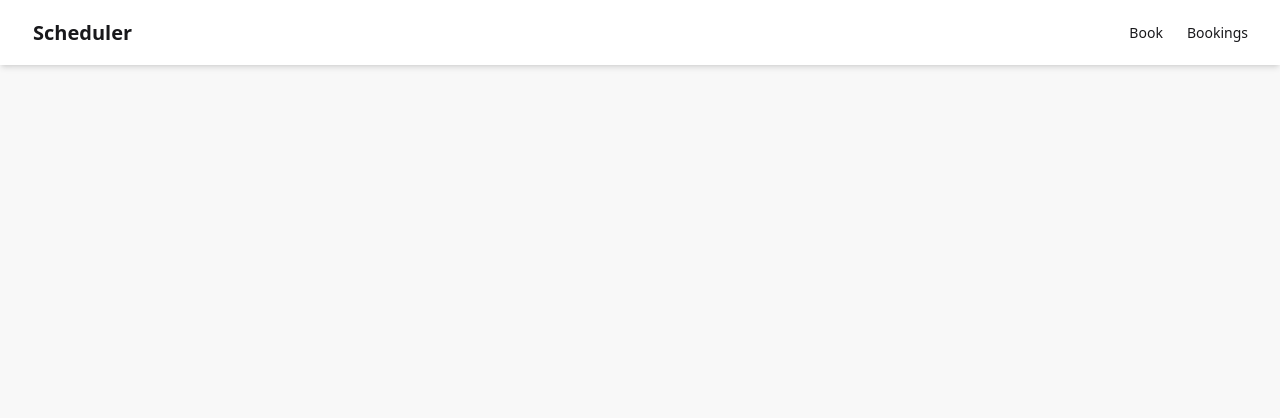
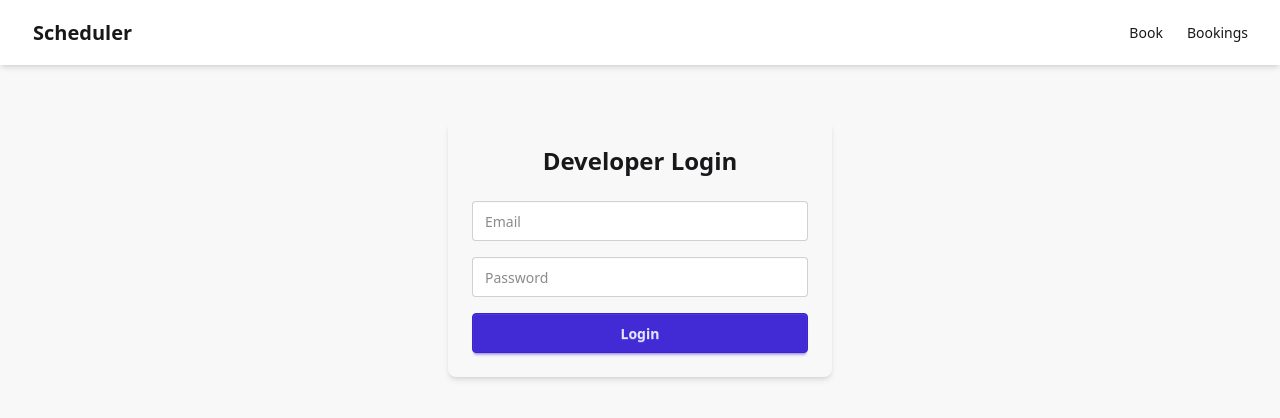
Before and after one commit to devtrilley/slotme-saas, a React (Vite) app in the folder frontend/: page /dev-login in a window 1280 px wide. Shown: the top 418 px of the page. Built offline with nearby package versions, Linux system fonts and the light colour scheme.

Commit message:
feat: add DevAdmin login system with protected routes and logout

```diff
--- a/frontend/src/App.jsx
+++ b/frontend/src/App.jsx
@@ -5,9 +5,14 @@ import { Routes, Route } from "react-router-dom";
 import BookingPage from "./pages/BookingPage";
 import BookingList from "./pages/BookingList";
 import AdminPage from "./pages/AdminPage";
+import DevLogin from "./pages/DevLogin";
+import DevAdmin from "./pages/DevAdmin";
 
 // Component Imports
 import Navbar from "./components/Navbar";
+import DevProtectedRoute from "./components/DevProtectedRoute";
+import RequireDevAuth from "./components/RequireDevAuth";
+
 
 export default function App() {
   return (
@@ -16,8 +21,34 @@ export default function App() {
       <div className="p-4">
         <Routes>
           <Route path="/" element={<BookingPage />} />
-          <Route path="/bookings" element={<BookingList />} />
-          <Route path="/admin" element={<AdminPage />} />
+          <Route path="/dev-login" element={<DevLogin />} />
+          {/* Protected Routes */}
+          <Route
+            path="/admin"
+            element={
+              <DevProtectedRoute>
+                <AdminPage />
+              </DevProtectedRoute>
+            }
+          />
+          <Route
+            path="/bookings"
+            element={
+              <DevProtectedRoute>
+                <BookingList />
+              </DevProtectedRoute>
+            }
+          />
+
+          {/*  Inside Routes */}
+          <Route
+            path="/dev-admin"
+            element={
+              <RequireDevAuth>
+                <DevAdmin />
+              </RequireDevAuth>
+            }
+          />
         </Routes>
       </div>
     </div>
--- /dev/null
+++ b/frontend/src/components/DevProtectedRoute.jsx
@@ -0,0 +1,9 @@
+// This wraps a page and only allows access if isDevAdmin is set in localStorage
+
+import { Navigate } from "react-router-dom";
+
+export default function DevProtectedRoute({ children }) {
+  const isAuthenticated = localStorage.getItem("isDevAdmin") === "true";
+
+  return isAuthenticated ? children : <Navigate to="/dev-login" />;
+}
--- /dev/null
+++ b/frontend/src/components/RequireDevAuth.jsx
@@ -0,0 +1,15 @@
+import { useEffect } from "react";
+import { useNavigate } from "react-router-dom";
+
+export default function RequireDevAuth({ children }) {
+  const navigate = useNavigate();
+
+  useEffect(() => {
+    const isLoggedIn = localStorage.getItem("dev_logged_in");
+    if (!isLoggedIn) {
+      navigate("/dev-login");
+    }
+  }, [navigate]);
+
+  return children;
+}
--- /dev/null
+++ b/frontend/src/pages/DevAdmin.jsx
@@ -0,0 +1,22 @@
+import { useNavigate } from "react-router-dom";
+
+export default function DevAdmin() {
+  const navigate = useNavigate();
+
+  const handleLogout = () => {
+    localStorage.removeItem("dev_logged_in");
+    navigate("/dev-login");
+  };
+
+  return (
+    <div className="max-w-md mx-auto p-6 space-y-4">
+      <h2 className="text-2xl font-bold text-center">Developer Admin Panel</h2>
+      <p className="text-center text-gray-400">
+        You’re logged in as DevAdmin. More tools coming soon...
+      </p>
+      <button onClick={handleLogout} className="btn btn-sm btn-error w-full">
+        Logout
+      </button>
+    </div>
+  );
+}
--- /dev/null
+++ b/frontend/src/pages/DevLogin.jsx
@@ -0,0 +1,57 @@
+// This is a lightweight login screen that sets a flag in localStorage if your credentials match
+
+import { useState } from "react";
+import { useNavigate } from "react-router-dom";
+
+export default function DevLogin() {
+  const [email, setEmail] = useState("");
+  const [pass, setPass] = useState("");
+  const [error, setError] = useState("");
+  const navigate = useNavigate();
+
+  const handleSubmit = (e) => {
+    e.preventDefault();
+    setError("");
+
+    // TODO: Change to your actual credentials
+    const validEmail = "admin@example.com";
+    const validPass = "password123";
+
+    if (email === validEmail && pass === validPass) {
+      localStorage.setItem("isDevAdmin", "true");
+      navigate("/admin");
+    } else {
+      setError("Invalid credentials.");
+    }
+  };
+
+  return (
+    <div className="max-w-sm mx-auto mt-10 space-y-6 p-6 bg-base-200 shadow-md rounded-lg">
+      <h2 className="text-2xl font-bold text-center">Developer Login</h2>
+
+      {error && <p className="text-center text-red-500">{error}</p>}
+
+      <form onSubmit={handleSubmit} className="space-y-4">
+        <input
+          type="email"
+          placeholder="Email"
+          className="input input-bordered w-full"
+          value={email}
+          onChange={(e) => setEmail(e.target.value)}
+          required
+        />
+
+        <input
+          type="password"
+          placeholder="Password"
+          className="input input-bordered w-full"
+          value={pass}
+          onChange={(e) => setPass(e.target.value)}
+          required
+        />
+
+        <button className="btn btn-primary w-full">Login</button>
+      </form>
+    </div>
+  );
+}
```
